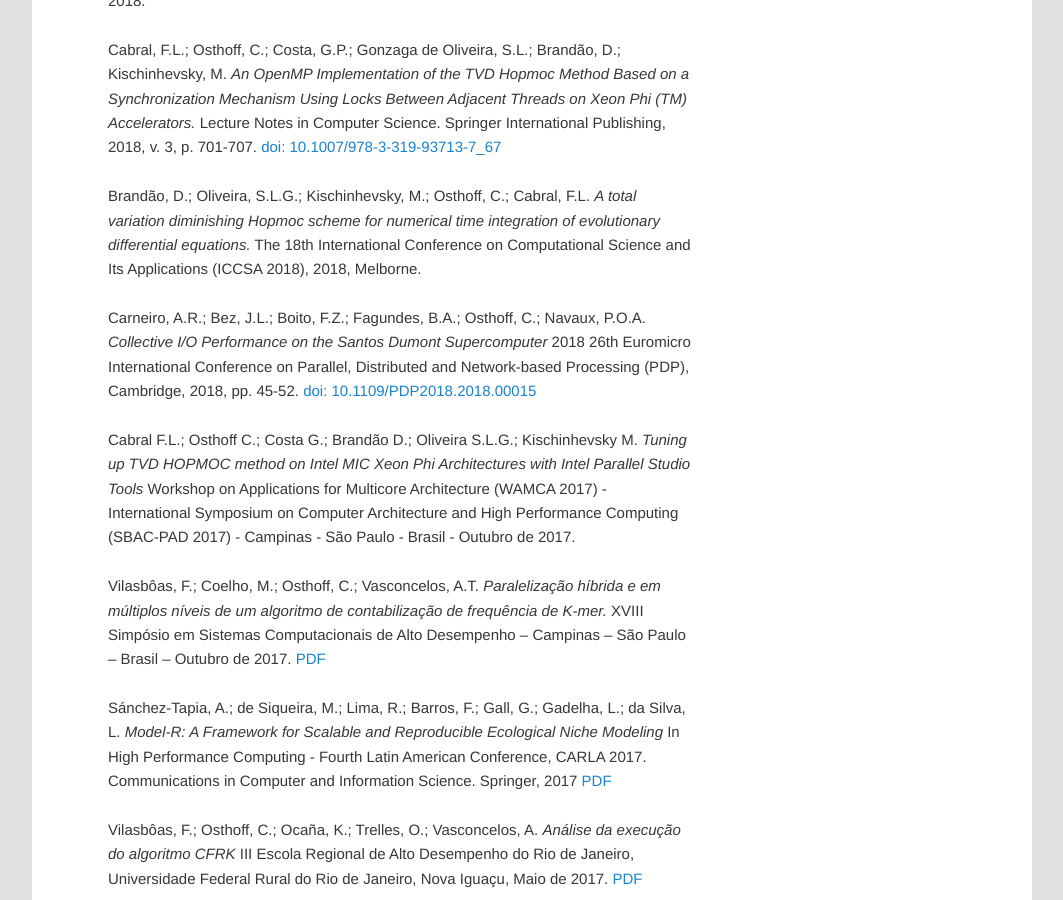
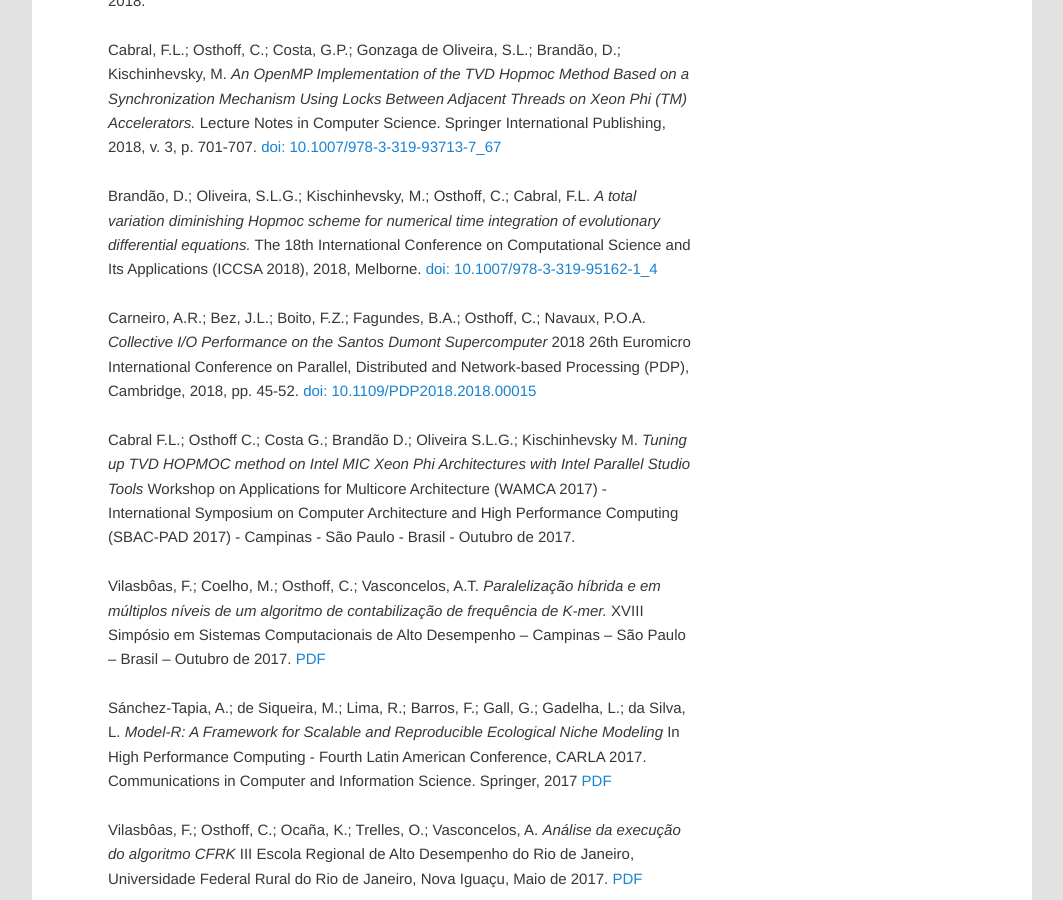
Before and after one commit to gmgall/site-cenapad, a Jekyll site: the page built from publicacoes/index.markdown, in a window 1280 px wide and 900 px high, scrolled down 449 px. Shown: the whole window, without its empty margins (108-1171 px from the left). Built offline with Jekyll 4.4.1, drawn with Linux system fonts in a browser that asks for light colours; Markdown is read by kramdown in place of the engine named in the settings.

Commit message:
Adiciona DOI para artigo do Fred

```diff
--- a/publicacoes/index.markdown
+++ b/publicacoes/index.markdown
@@ -21,6 +21,7 @@ Lecture Notes in Computer Science. Springer International Publishing, 2018, v. 3
 Brandão, D.; Oliveira, S.L.G.; Kischinhevsky, M.; Osthoff, C.; Cabral, F.L.
 *A total variation diminishing Hopmoc scheme for numerical time integration of evolutionary differential equations.*
 The 18th International Conference on Computational Science and Its Applications (ICCSA 2018), 2018, Melborne.
+[doi: 10.1007/978-3-319-95162-1_4](https://doi.org/10.1007/978-3-319-93713-7_67)
 
 Carneiro, A.R.; Bez, J.L.; Boito, F.Z.; Fagundes, B.A.; Osthoff, C.; Navaux, P.O.A.
 *Collective I/O Performance on the Santos Dumont Supercomputer*
```
